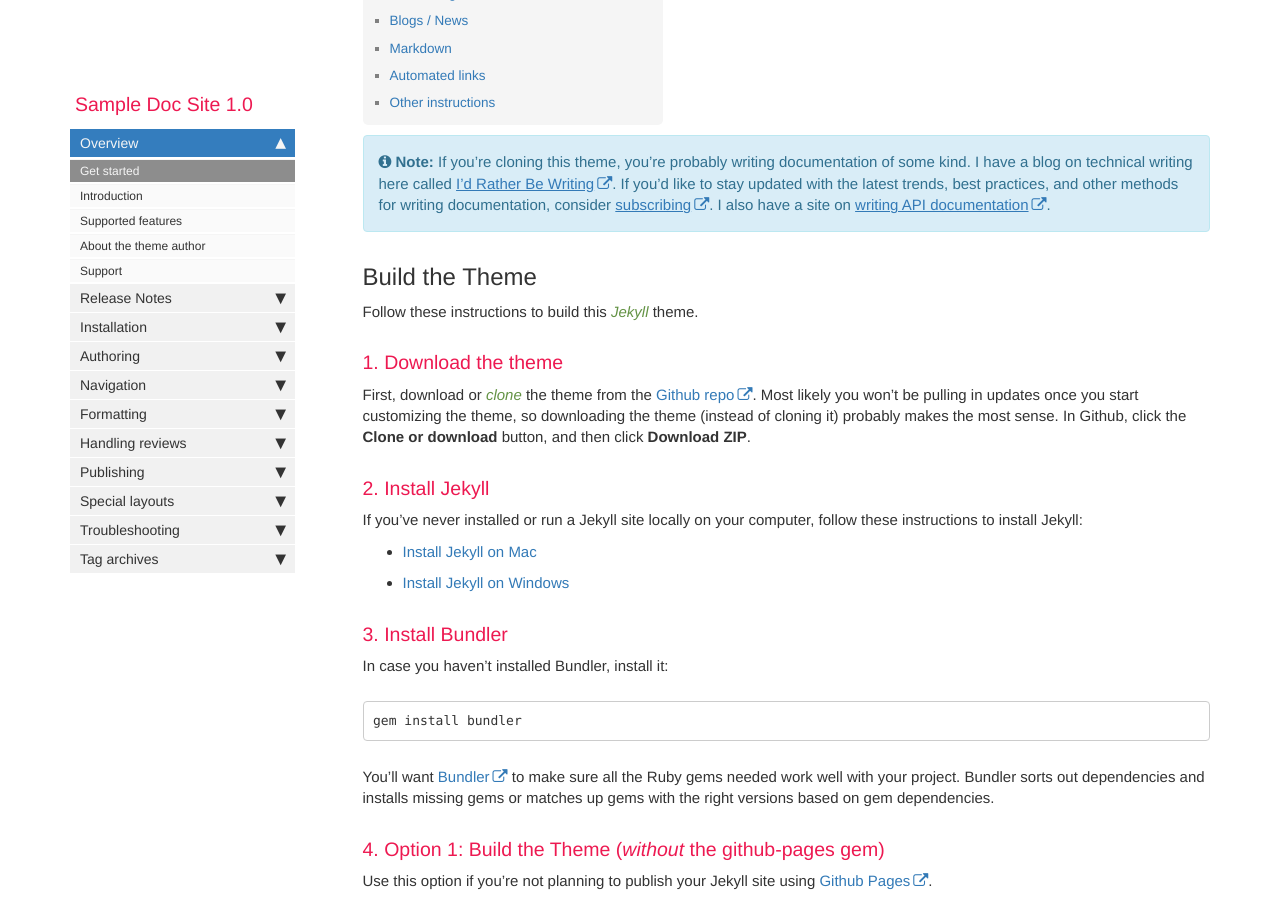
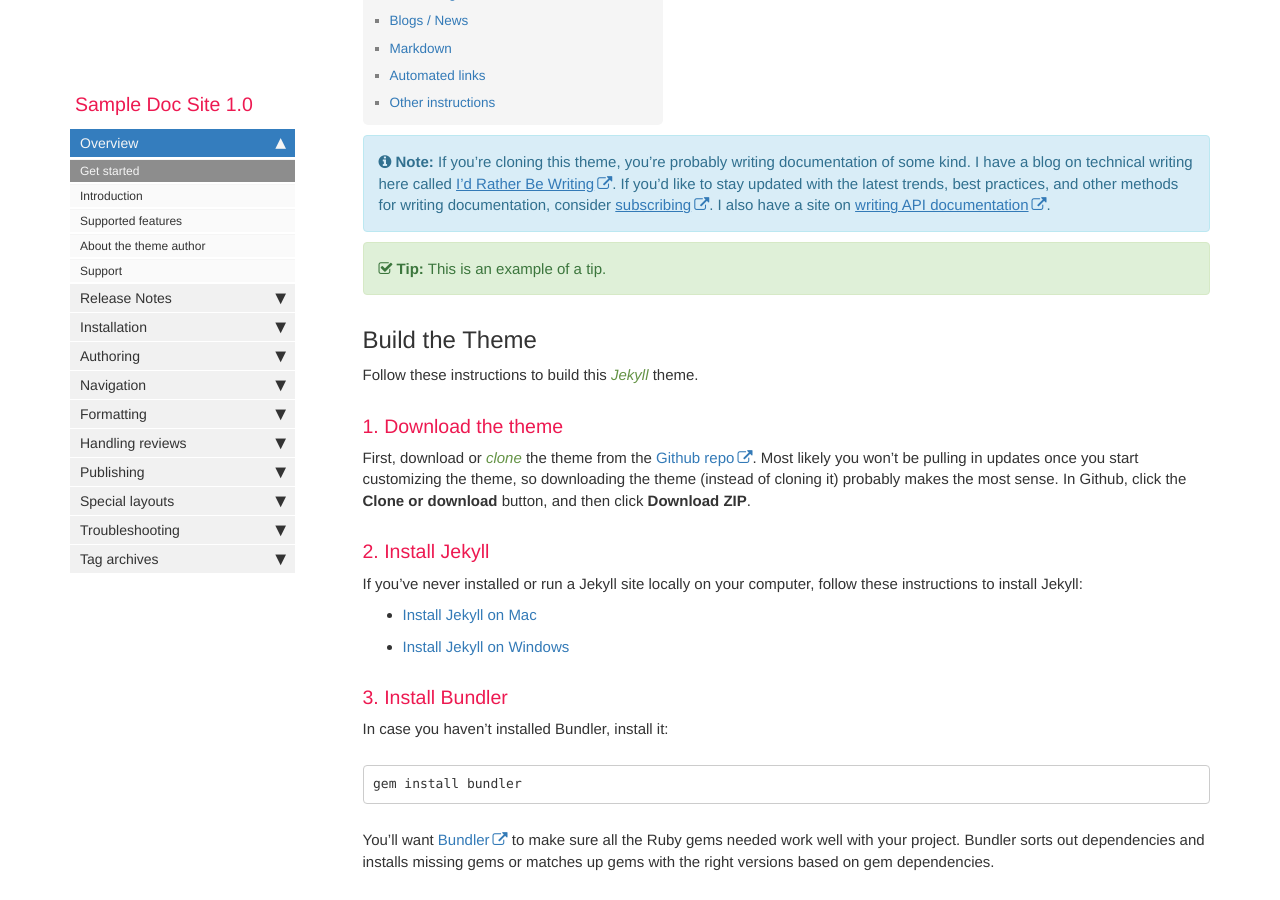
Before and after one commit to ivancheban/sampledocsite, a Jekyll site: the page built from index.md, in a window 1280 px wide and 900 px high, scrolled down 696 px. Built offline with Jekyll 4.4.1, drawn with Linux system fonts in a browser that asks for light colours; comment, search, counter and statistics services are not loaded.

Commit message:
added tip

```diff
--- a/index.md
+++ b/index.md
@@ -8,6 +8,8 @@ summary: These brief instructions will help you get started quickly with the the
 ---
 
 {% include note.html content="If you're cloning this theme, you're probably writing documentation of some kind. I have a blog on technical writing here called <a alt='technical writing blog' href='http://idratherbewriting.com'>I'd Rather Be Writing</a>. If you'd like to stay updated with the latest trends, best practices, and other methods for writing documentation, consider <a href='https://tinyletter.com/tomjoht'>subscribing</a>. I also have a site on <a href='http://idratherbewriting.com/learnapidoc'>writing API documentation</a>." %}
+
+{% include tip.html content="This is an example of a tip." %}
 
 ## Build the Theme
 
```
